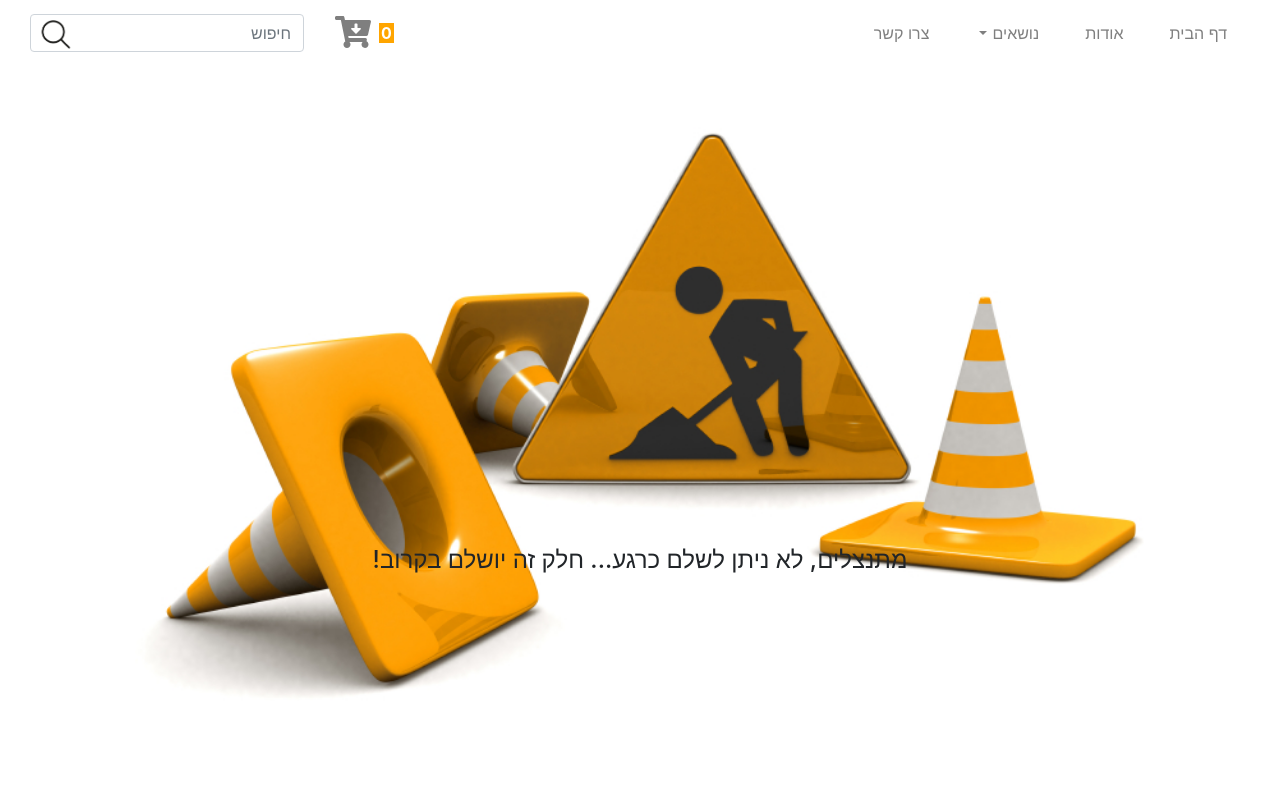
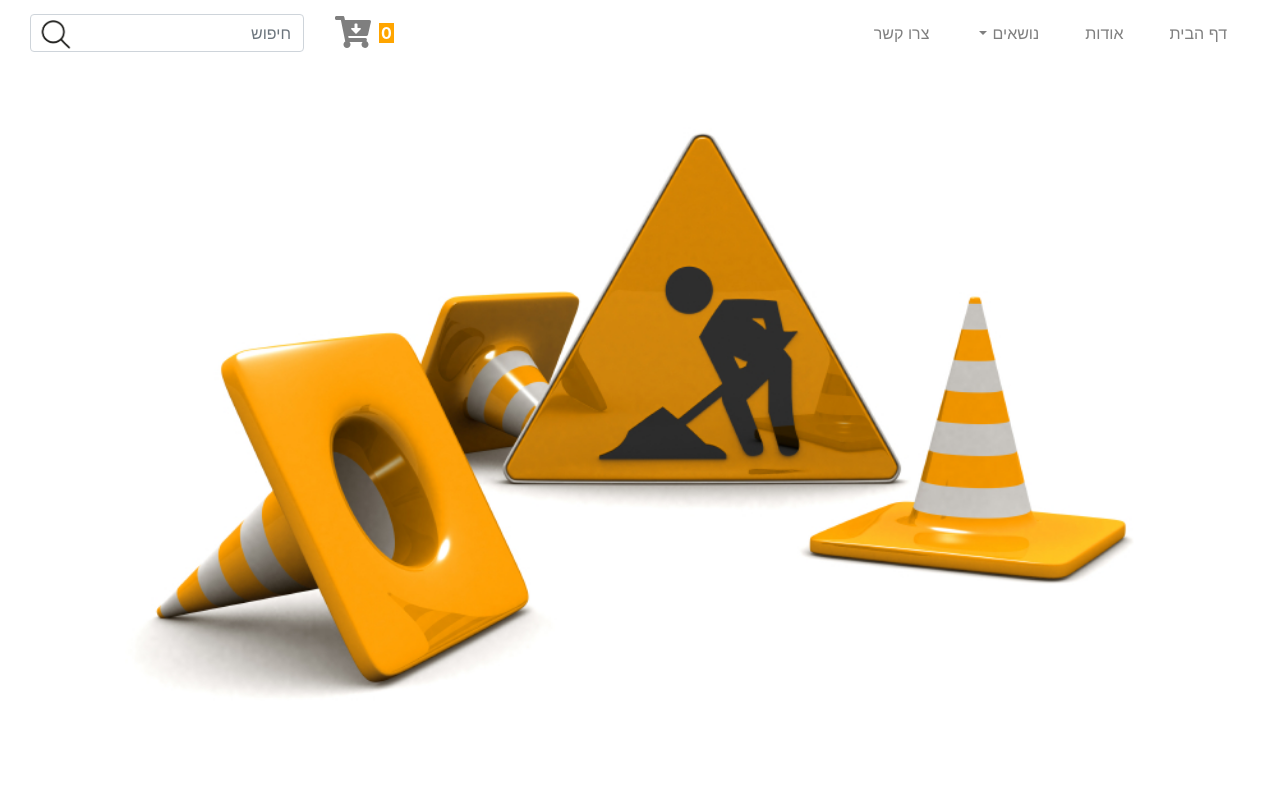
Before and after one commit to Yarden84/Math-Project-React, a React (Create React App) app: page /Payment in a window 1280 px wide. Shown: the top 800 px of the page. Built offline with nearby package versions, Linux system fonts and the light colour scheme.

Commit message:
Mob res 4

```diff
--- a/src/components/about/about.jsx
+++ b/src/components/about/about.jsx
@@ -2,6 +2,10 @@ import React, { Component } from 'react';
 import './about.css';
 
 class About extends Component {
+
+    componentDidMount() {
+        document.title = "להבין מתמטיקה - אודות"
+    }
 
     render() {
         return (
--- a/src/components/contact/contact.jsx
+++ b/src/components/contact/contact.jsx
@@ -9,6 +9,10 @@ library.add(faEnvelope);
 library.add(faPhoneSquare);
 
 class Contact extends Component {
+
+    componentDidMount() {
+        document.title = "להבין מתמטיקה - צרו קשר"
+    }
 
     render() {
         return (
--- a/src/components/mainPage/mainPage.jsx
+++ b/src/components/mainPage/mainPage.jsx
@@ -4,6 +4,10 @@ import './mainPage.css';
 import { BrowserRouter, Link } from 'react-router-dom';
 
 class MainPage extends Component {
+
+    componentDidMount() {
+        document.title = "להבין מתמטיקה - עמוד ראשי"
+    }
 
     render() {
         return (
--- a/src/components/shoppingCart/payment.css
+++ b/src/components/shoppingCart/payment.css
@@ -5,11 +5,11 @@
     background-image: url("../../img/underConstruction3.jpg");
     background-repeat: no-repeat;
     background-size: contain;
+    background-position-x: -10px;
 }
 
-.payment h4 {
-  position: relative;
-  top: 430px;
+.paymentText {
+  margin-bottom: 40px;
 }
 
 
--- a/src/components/shoppingCart/payment.jsx
+++ b/src/components/shoppingCart/payment.jsx
@@ -2,14 +2,18 @@ import React, { Component } from 'react';
 import './payment.css';
 
 class Payment extends Component {
-    state = {}
+
+    componentDidMount() {
+        document.title = "להבין מתמטיקה - תשלום"
+    }
+
     render() {
         return (
-            <div class="container payment">
+            <div>
+                <div className="container payment"></div>
+                <h4 dir="rtl" className="text-center paymentText">מתנצלים, לא ניתן לשלם כרגע... חלק זה יושלם בקרוב!</h4>
+            </div>
 
-                <h4 dir="rtl" class="text-center">מתנצלים, לא ניתן לשלם כרגע... חלק זה יושלם בקרוב!</h4>
-
-            </div>
         );
     }
 }
--- a/src/components/shoppingCart/shoppingCart.jsx
+++ b/src/components/shoppingCart/shoppingCart.jsx
@@ -28,6 +28,9 @@ class ShoppingCart extends Component {
 
 
     componentDidMount() {
+
+        document.title = "להבין מתמטיקה - סל קניות"
+
         let subjectStatus = [localStorage.getItem('inequation'), localStorage.getItem('wordProblems'), localStorage.getItem('induction'), localStorage.getItem('calculus'), localStorage.getItem('trig')];
 
         let priceSum = this.props.priceSum;
--- a/src/components/subjects/calculus.jsx
+++ b/src/components/subjects/calculus.jsx
@@ -42,6 +42,10 @@ class Calculus extends Component {
             localStorage.setItem('slide2', 'true');
         }
 
+    }
+
+    componentDidMount() {
+        document.title = "להבין מתמטיקה - חשבון דיפרנציאלי ואינטגרלי"
     }
 
 
--- a/src/components/subjects/induction.jsx
+++ b/src/components/subjects/induction.jsx
@@ -37,6 +37,9 @@ class Induction extends Component {
         }
     }
 
+    componentDidMount() {
+        document.title = "להבין מתמטיקה - אינדוקציה מתמטית"
+    }
 
 
     openContent(x) {
--- a/src/components/subjects/inequation.jsx
+++ b/src/components/subjects/inequation.jsx
@@ -41,6 +41,10 @@ class Inequation extends Component {
             this.props.setSlide2(false);
             localStorage.setItem('slide2', 'true');
         }
+    }
+
+    componentDidMount() {
+        document.title = "להבין מתמטיקה - אי שוויון עם ערך מוחלט"
     }
 
     openContent(x) {
--- a/src/components/subjects/trig.jsx
+++ b/src/components/subjects/trig.jsx
@@ -37,6 +37,10 @@ class Trig extends Component {
             this.props.setSlide2(false);
             localStorage.setItem('slide2', 'true');
         }
+    }
+
+    componentDidMount() {
+        document.title = "להבין מתמטיקה - טריגונומטריה"
     }
 
     openContent(x) {
--- a/src/components/subjects/wordProblems.jsx
+++ b/src/components/subjects/wordProblems.jsx
@@ -36,6 +36,10 @@ class WordProblems extends Component {
             this.props.setSlide2(false);
             localStorage.setItem('slide2', 'true');
         }
+    }
+
+    componentDidMount() {
+        document.title = "להבין מתמטיקה - בעיות מילוליות"
     }
 
     openContent(x) {
@@ -180,7 +184,7 @@ class WordProblems extends Component {
 
                                                 <p>פתרון:
                                             <br />מקריאה ראשונית נמצא שהנעלם הטבעי הוא מהירות המכונית. כלומר:
-                                                                                                                            x –  מהירות המכונית
+                                                                                                                                    x –  מהירות המכונית
                                         </p>
 
                                                 <p>נוסיף שִׂרטוט של הבעיה: <br /> <img src={require("../../img/wordProblems1.png")} id="wpImg" alt="no image" /></p>
```
Also changed, not shown: 1 other file (tests, documents, lock files or other folders).
